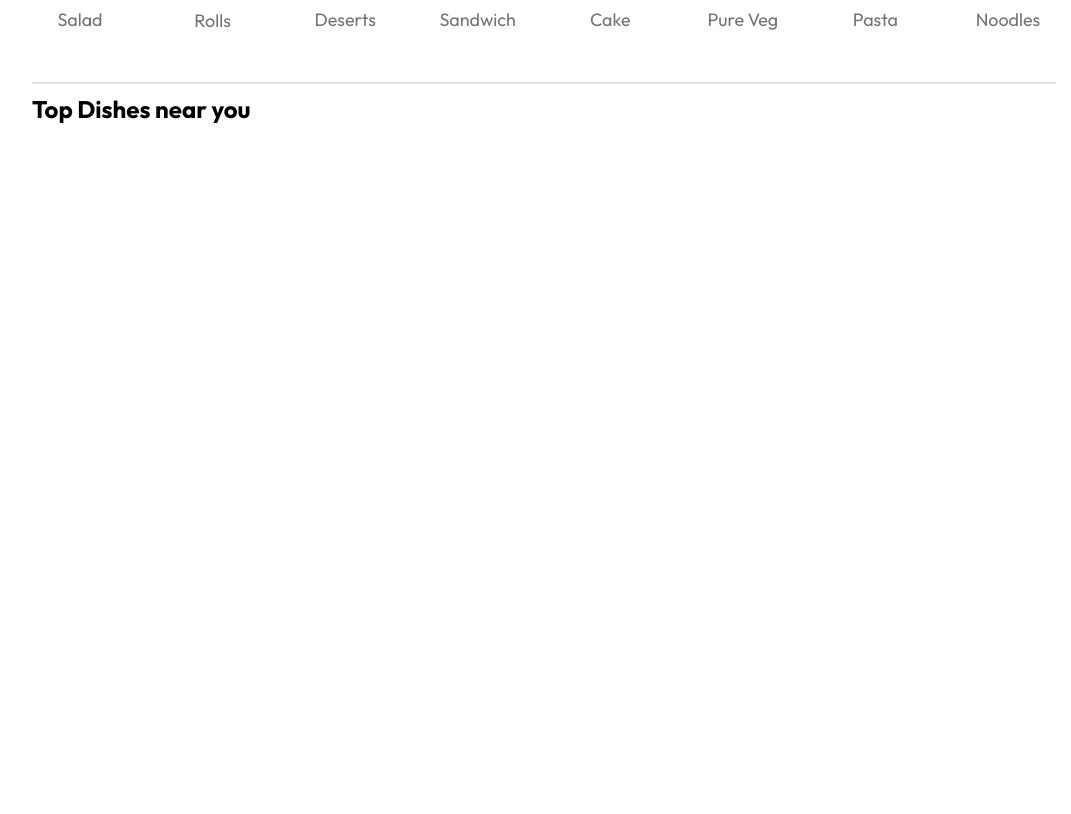
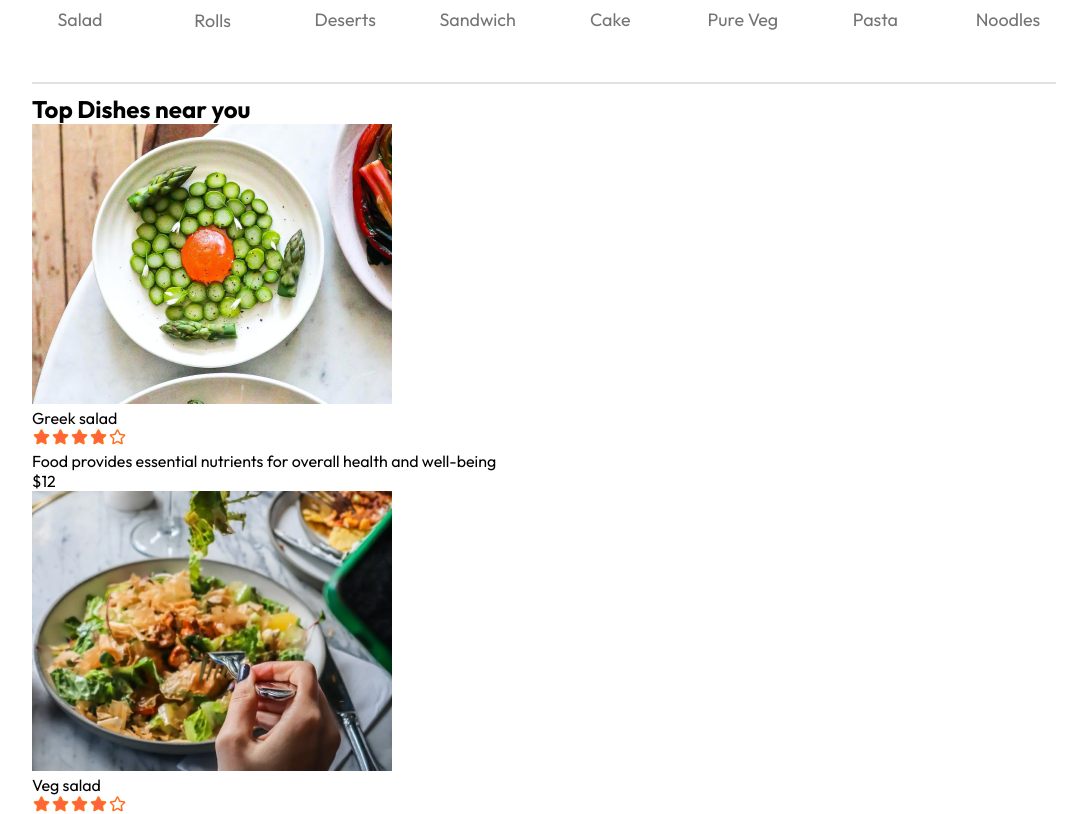
Before and after one commit to Ayush202Patel/tomato, a React (Vite) app in the folder frontend/: page / in a window 1280 px wide. Shown: the part 840-1654 px from the top of the page, without its empty margins (96-1167 px from the left). Before the commit the page ends 964 px from the top, so only its background shows below. Built offline with nearby package versions, Linux system fonts and the light colour scheme.

Commit message:
Added the food items

```diff
--- a/frontend/src/components/FoodDisplay/FoodDisplay.jsx
+++ b/frontend/src/components/FoodDisplay/FoodDisplay.jsx
@@ -1,11 +1,26 @@
 import React, { useContext } from "react";
 import "./FoodDisplay.css";
 import { StoreContext } from "../../context/StoreContext";
+import FoodItem from "../FoodItem/FoodItem";
 const FoodDisplay = ({ category }) => {
   const { food_list } = useContext(StoreContext);
   return (
     <div className="food_display">
       <h2>Top Dishes near you</h2>
+      <div className="food-display-list">
+        {food_list.map((item, index) => {
+          return (
+            <FoodItem
+              key={index}
+              id={item._id}
+              name={item.name}
+              description={item.description}
+              price={item.price}
+              image={item.image}
+            />
+          );
+        })}
+      </div>
     </div>
   );
 };
--- /dev/null
+++ b/frontend/src/components/FoodItem/FoodItem.jsx
@@ -0,0 +1,23 @@
+import { assets } from "../../assets/assets";
+import "./FoodItem.css";
+import React from "react";
+
+const FoodItem = ({ id, name, price, description, image }) => {
+  return (
+    <div className="food-item">
+      <div className="food-item-image-container">
+        <img src={image} alt="" className="food-item-image" />
+      </div>
+      <div className="food-item-info">
+        <div className="food-item-name-rating">
+          <p>{name}</p>
+          <img src={assets.rating_starts} alt="" />
+        </div>
+        <p className="food-item-desc">{description}</p>
+        <p className="food-item-price">${price}</p>
+      </div>
+    </div>
+  );
+};
+
+export default FoodItem;
```
Also changed, not shown: frontend/src/components/FoodItem/FoodItem.css (added).
